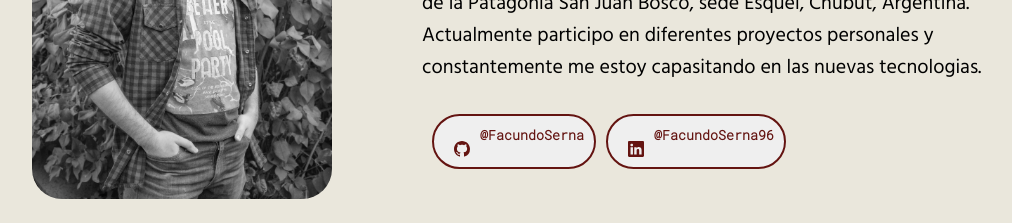
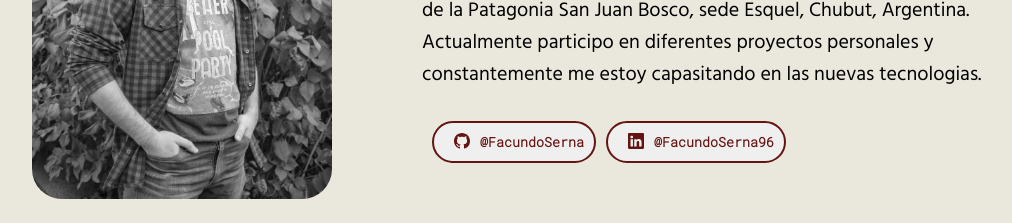
Before and after one commit to FacundoSerna96/portfolio, a React (Create React App) app: page / in a window 1280 px wide. Shown: the part 1040-1263 px from the top of the page, without its empty margins (58-1070 px from the left). Built offline with nearby package versions, Linux system fonts and the light colour scheme.

Commit message:
Correccion gif y margin de los botones del about
Se cambia por gif mas livianos

```diff
--- a/src/components/styles/About.css
+++ b/src/components/styles/About.css
@@ -109,7 +109,7 @@
 .button-cv svg {
     margin-left: 10px;
     margin-right: 10px;
-    margin-top: 15px;
+    margin-top: px;
 }
 
 .button-cv > p {
```
Also changed, not shown: 2 other files (tests, documents, lock files or other folders).
